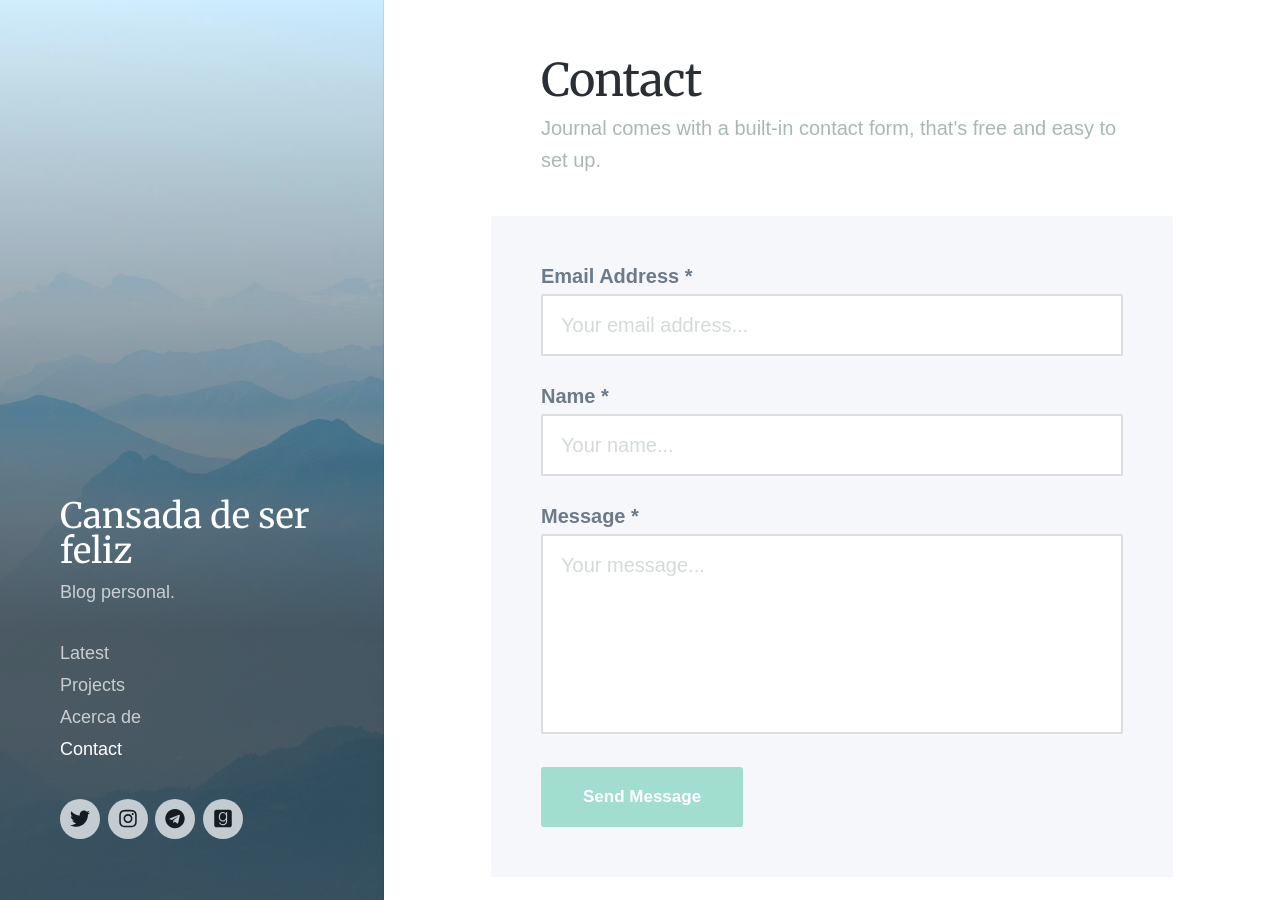
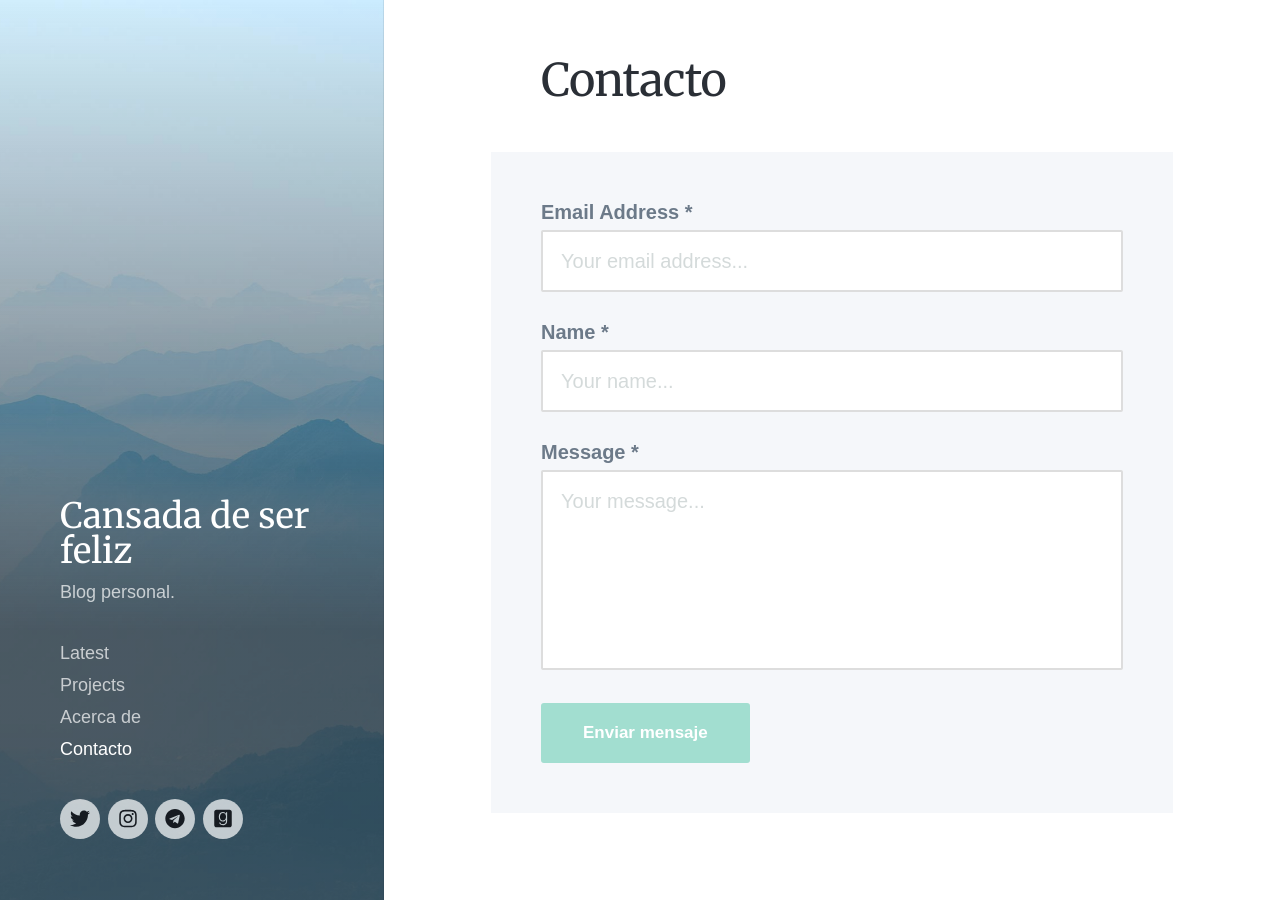
Before and after one commit to vero4karu/cansadadeserfeliz.github.io, a Jekyll site: the page built from _pages/contact.md, in a window 1280 px wide and 900 px high. Built offline with Jekyll 4.4.1, drawn with Linux system fonts in a browser that asks for light colours; nearby versions of some CDN libraries; some web fonts are replaced; some of the changed text lies outside the part shown.

Commit message:
Configure Formspree

```diff
--- a/_data/settings.yml
+++ b/_data/settings.yml
@@ -16,17 +16,17 @@
       url: '/projects/'
     - title: 'Acerca de'
       url: '/about'
-    - title: 'Contact'
+    - title: 'Contacto'
       url: '/contact'
 
 grid_settings:
   grid_spacing: 10
 
 contact_settings:
-  form_action: ''
+  form_action: 'https://formspree.io/mnqoaqeo'
   confirmation_url: '/thanks'
   email_subject: 'Contact form submission'
-  send_button_text: 'Send Message'
+  send_button_text: 'Enviar mensaje'
 
 social_settings:
   facebook_url: ''
--- a/_pages/contact.md
+++ b/_pages/contact.md
@@ -1,10 +1,8 @@
 ---
-title: Contact
-subtitle: Journal comes with a built-in contact form, that's free and easy to set up.
-description: A stunning personal blog Jekyll theme with an image-focused design.
+title: Contacto
+subtitle:
+description:
 featured_image: /images/demo/demo-portrait.jpg
 ---
 
 {% include contact-form.html %}
-
-We've made a contact form that you can use with [Formspree](https://formspree.io/create/jekyllthemes) to handle up to 50 submissions per month for free. You could also easily switch out the end-point to use another contact form service.
```
